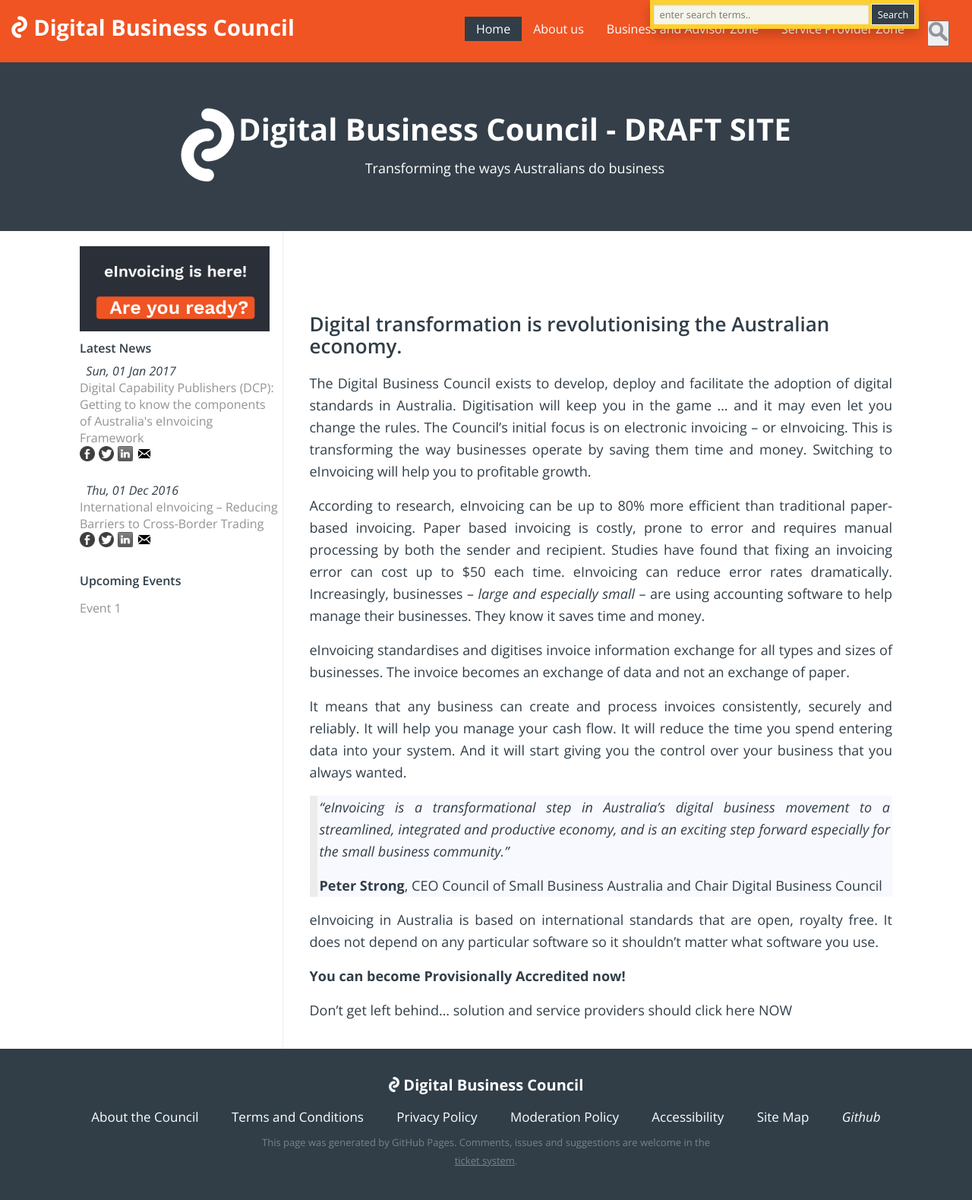
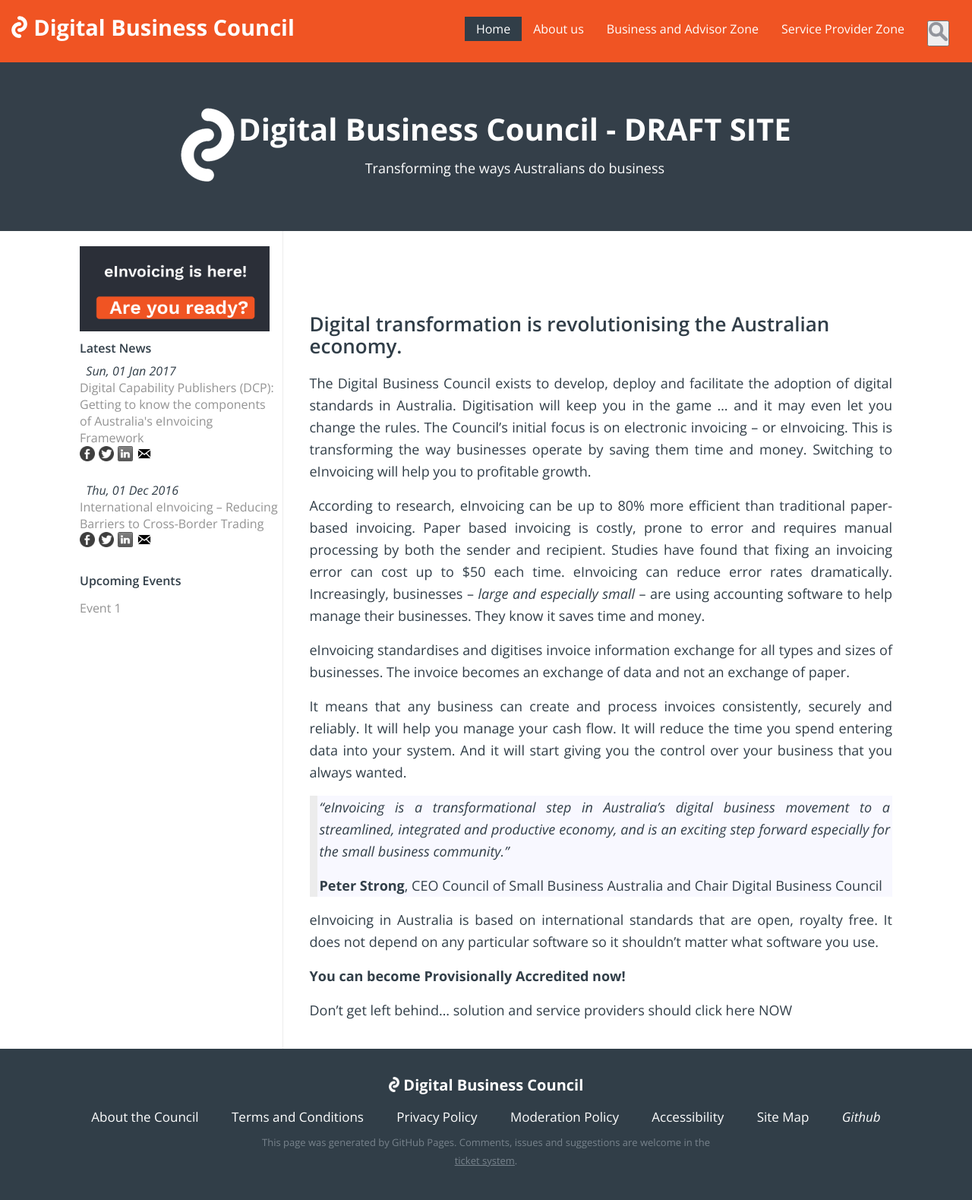
Before and after one commit to Digital-Business-Council/Digital-Business-Council.github.io, a Jekyll site: the page built from index.md, in a window 1280 px wide. Shown: the whole page at 76% size. Built offline with Jekyll 4.4.1, drawn with Linux system fonts in a browser that asks for light colours; our own code applies the rules of GitHub Pages for plain Markdown files.

Commit message:
Update _header.scss

```diff
--- a/_sass/_header.scss
+++ b/_sass/_header.scss
@@ -4,7 +4,7 @@
    .searchBar {
        font-size: 80%;
        padding: 0.43em 0 0.57em;
-       display: block;
+       display: none;
        background-color: $dbc-tertiary;
        padding: 5px 5px;
        float: right;
@@ -39,7 +39,8 @@
      }
   }
 
-  #searchBar.focus {
+  .focus {
+    display:block;
     left: 60px;
     transition: top 0.3s;
 }
```
